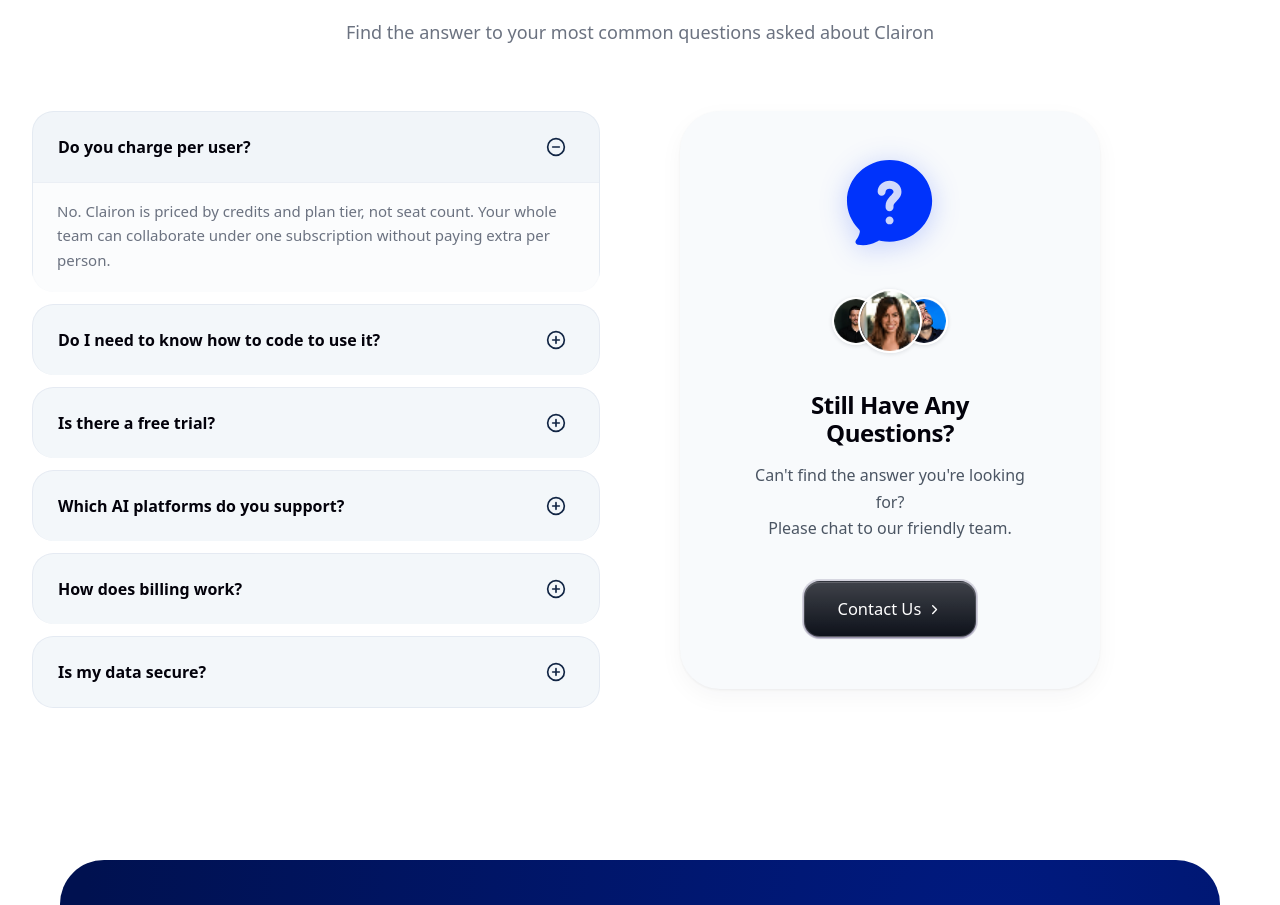
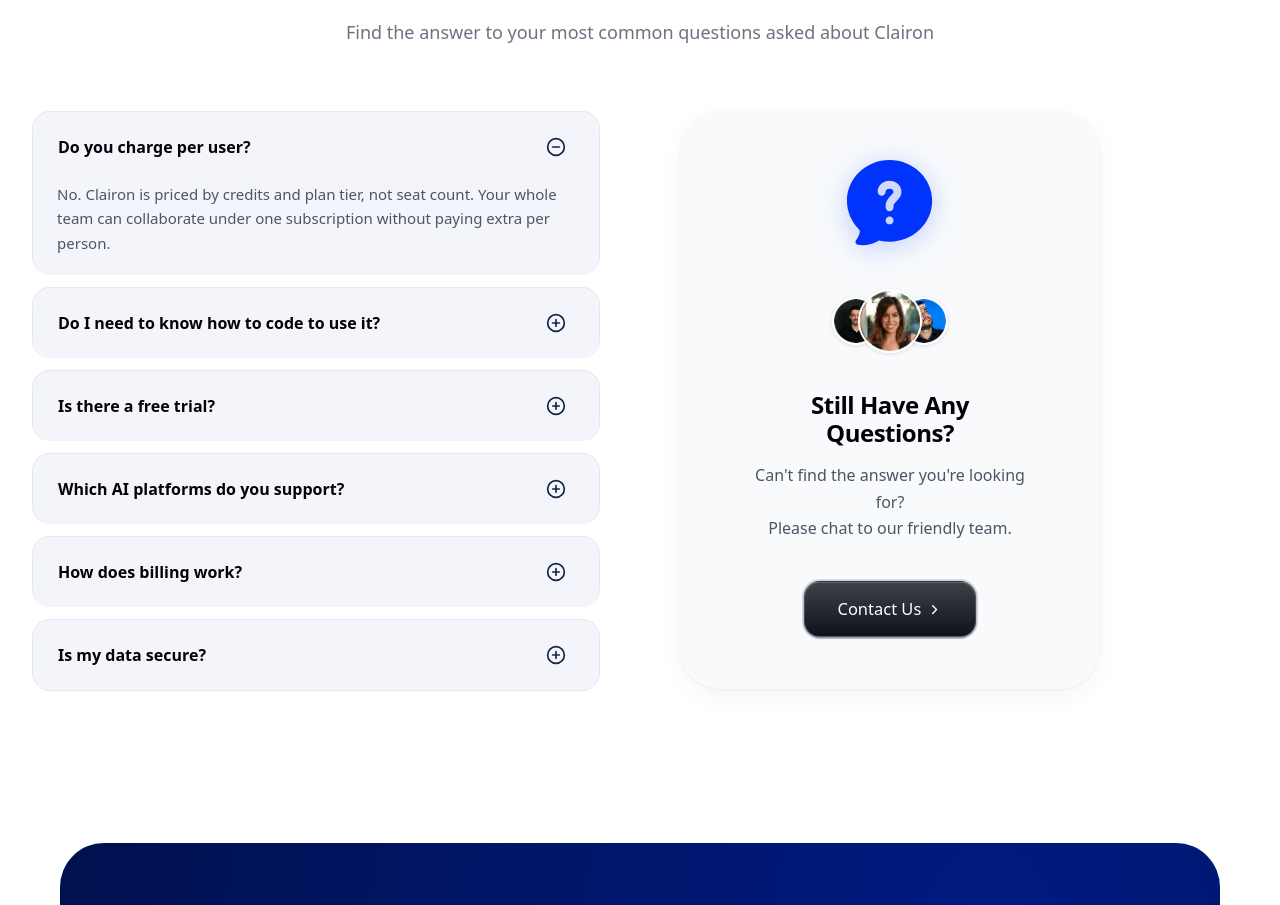
Before and after one commit to khawajasajjadhussain17/Clairon, a Next.js app: page / in a window 1280 px wide. Shown: the part 10458-11363 px from the top of the page. Built offline with nearby package versions, Linux system fonts and the light colour scheme; a web font is replaced by a local one.

Commit message:
faq bug fix

```diff
--- a/src/components/landing/faq/faq-section.tsx
+++ b/src/components/landing/faq/faq-section.tsx
@@ -80,7 +80,7 @@
         <AccordionItem
           key={item.id}
           value={item.id}
-          className="rounded-2xl border border-slate-200/80 bg-slate-100/80 px-0 not-last:border-b-0 data-[open]:bg-slate-100"
+          className="overflow-hidden rounded-[18px] border border-[#E3E8F3] bg-[#F3F5FA] px-0 not-last:border-b-0"
         >
           <AccordionTrigger
             className={cn(
@@ -131,8 +131,8 @@
               </span>
             </span>
           </AccordionTrigger>
-          <AccordionContent className="border-t border-slate-200/60 bg-white/70 px-5 pb-5 sm:px-6">
-            <p className="pt-4 text-sm leading-relaxed text-[#6b7280] sm:text-[15px]">
+          <AccordionContent className="bg-[#F3F5FA] px-5 pb-5 sm:px-6">
+            <p className="pt-0 text-sm leading-relaxed text-[#4B5563] sm:text-[15px]">
               {item.answer}
             </p>
           </AccordionContent>
```
